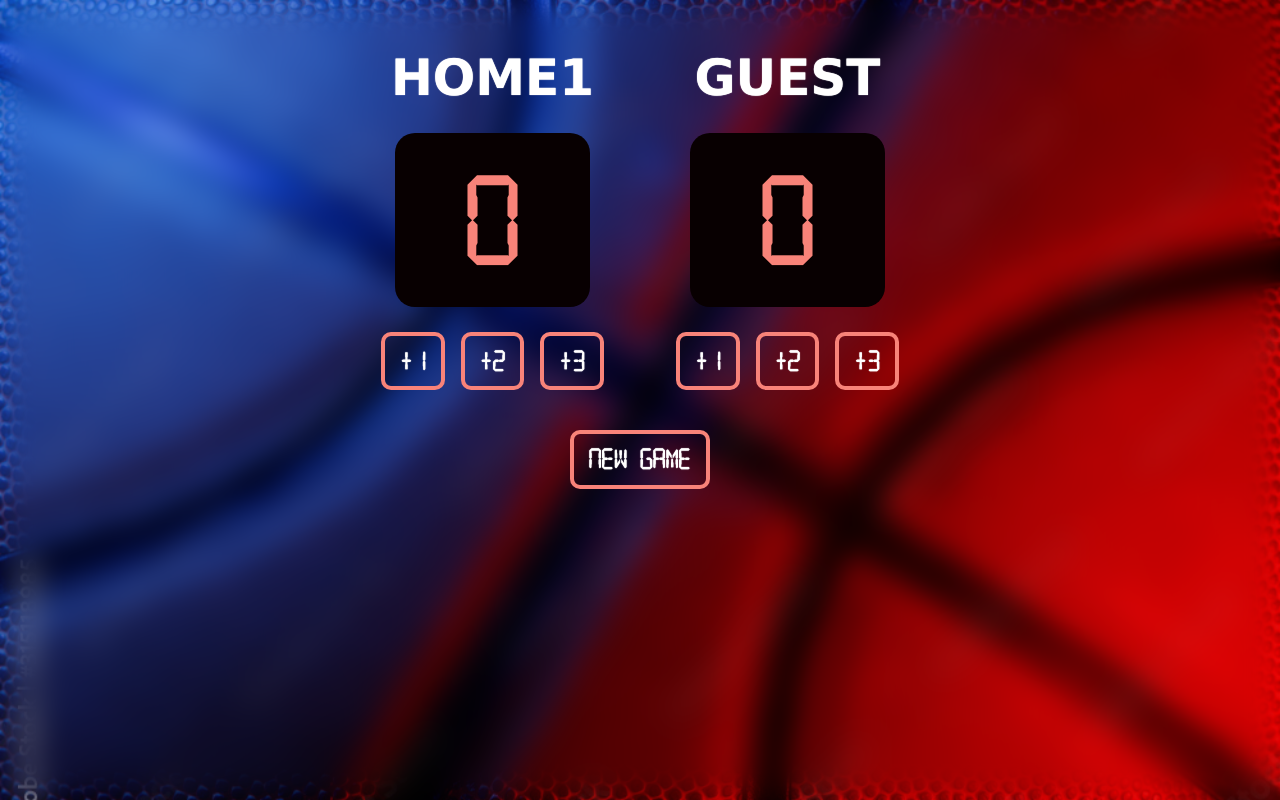
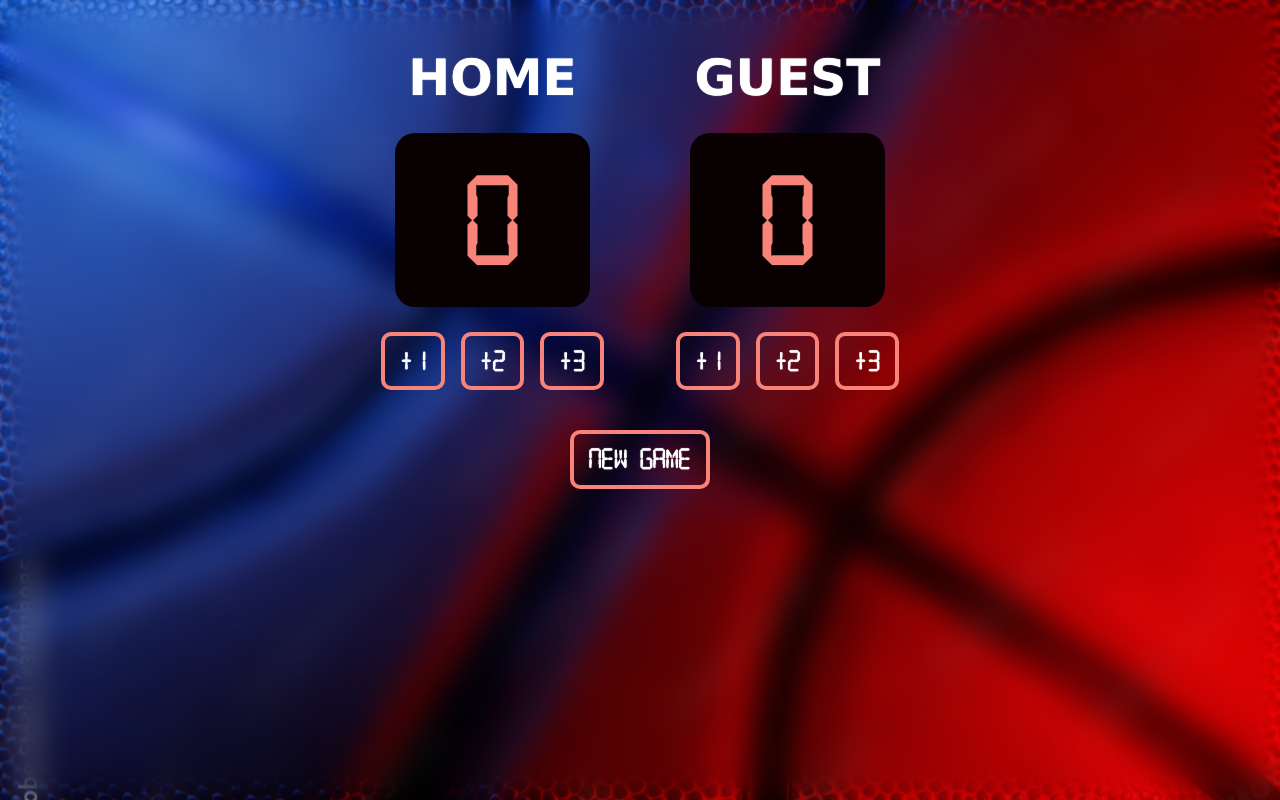
Before and after one commit to CoSlava/Basketball-Counter, a plain HTML site: page index.html in a window 1280 px wide. Drawn offline with nearby package versions, Linux system fonts and the light colour scheme.

Commit message:
commit change 2

```diff
--- a/index.html
+++ b/index.html
@@ -5,7 +5,7 @@
     <body>
         <div class="container">
             <div>
-                <h3 id="h31">HOME1</h3>
+                <h3 id="h31">HOME</h3>
                 <h4 id="homescore">0</h4>
                     <div class="homebtns">
                         <button id="home+1" onclick="fcnH1()">+1</button>
```
